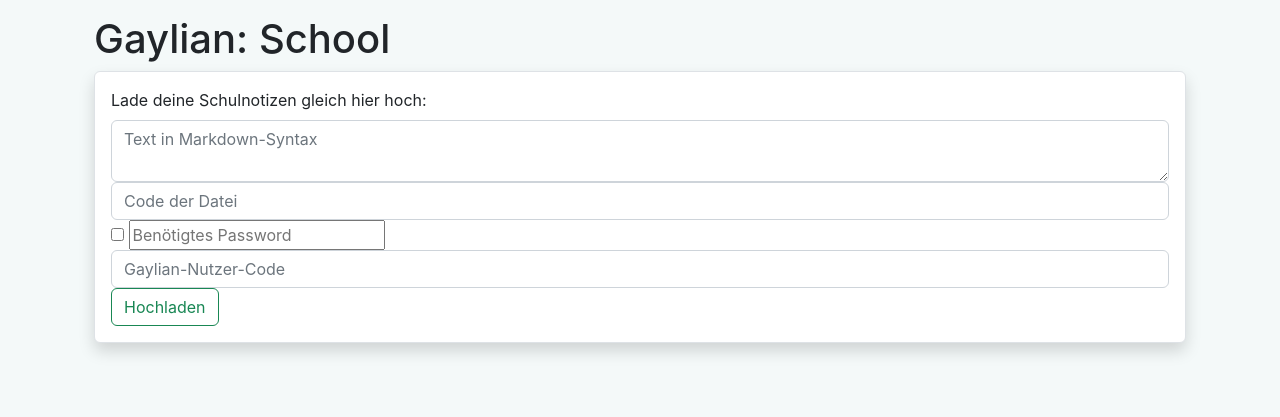
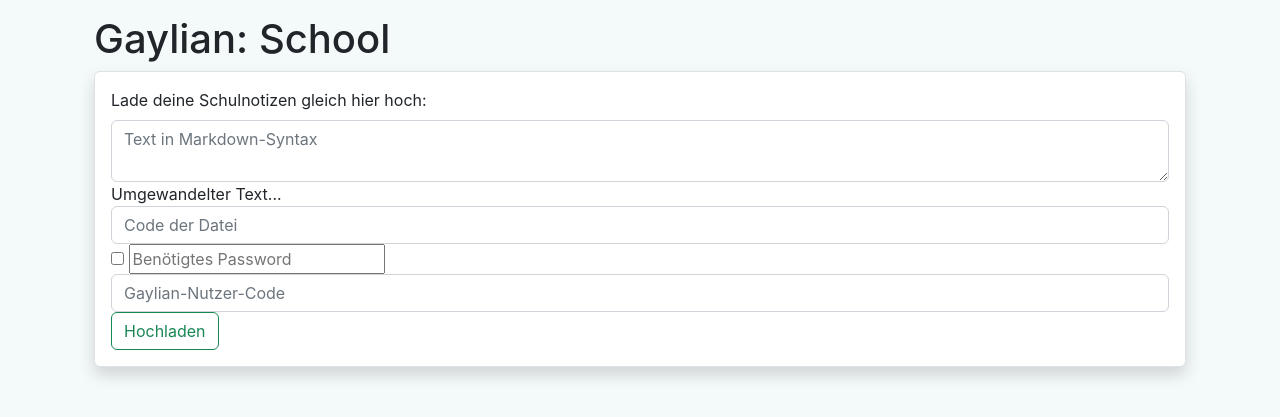
Before and after one commit to Jiscona-private/gaylian, a Flask app: page /school/new in a window 1280 px wide. Shown: the part 82-499 px from the top of the page. Run offline with Flask 2, Linux system fonts and the light colour scheme; some libraries are stand-ins or nearby versions.

Commit message:
Added client markdown convert
Converted markdown text will now be displayed in real time while the user is typing

```diff
--- a/templates/create_md.html
+++ b/templates/create_md.html
@@ -8,6 +8,18 @@
         <link href="https://cdn.jsdelivr.net/npm/bootstrap@5.2.0-beta1/dist/css/bootstrap.min.css" rel="stylesheet" integrity="sha384-0evHe/X+R7YkIZDRvuzKMRqM+OrBnVFBL6DOitfPri4tjfHxaWutUpFmBp4vmVor" crossorigin="anonymous">
         <link rel="icon" href="../static/img/gaylian_50.png">
         <link rel="stylesheet" type="text/css" href="..{{ url_for('static', filename='css/defaultstyle.css') }}">
+
+        <script src="https://cdn.rawgit.com/showdownjs/showdown/1.0.1/dist/showdown.min.js"></script>
+        <script>
+          function convert() {
+            var text = document.getElementById('markdown').value,
+            target = document.getElementById('targetDiv'),
+            converter = new showdown.Converter(),
+            html = converter.makeHtml(text);
+
+            target.innerHTML = html;
+          }
+        </script>
     </head>
     <body>
         <p>
@@ -54,7 +66,10 @@
                 <div class="shadow rounded p-3 border bg-body">
                     <form name="schoolUpload" method="post">
                         <label for="md" class="form-label">Lade deine Schulnotizen gleich hier hoch:</label>
-                        <textarea class="form-control me-2" name="markdown" id="markdown" placeholder="Text in Markdown-Syntax"></textarea>
+                        <textarea class="form-control me-2" name="markdown" id="markdown" placeholder="Text in Markdown-Syntax" oninput="convert()"></textarea>
+                        <div id="targetDiv">
+                          Umgewandelter Text...
+                        </div>
                         <input class="padding form-control me-2" type="text" name="filecode" id="filecode" placeholder="Code der Datei">
                         <input type="checkbox" name="setPw" value="set">
                         <input type="text" name="filePass" placeholder="Benötigtes Password">
```
